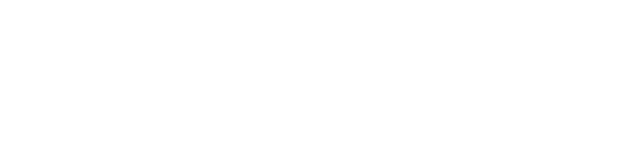
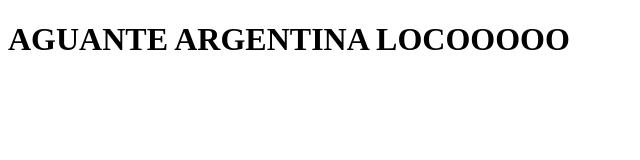
Before and after one commit to gitlucasc/argentina, a plain HTML site: page index.html in a window 1280 px wide. Shown: the whole page, without its empty margins (0-640 px from the left). Drawn offline with Linux system fonts and the light colour scheme.

Commit message:
Modifiqué el HTML

```diff
--- a/index.html
+++ b/index.html
@@ -1,4 +1,11 @@
 <!doctype HTML>
 <html>
+	<head>
+		<title>Argentina</title>
+	</head>
+
+	<body>
+		<h1>AGUANTE ARGENTINA LOCOOOOO</h1>
+	</body>
 
 </html>
```
